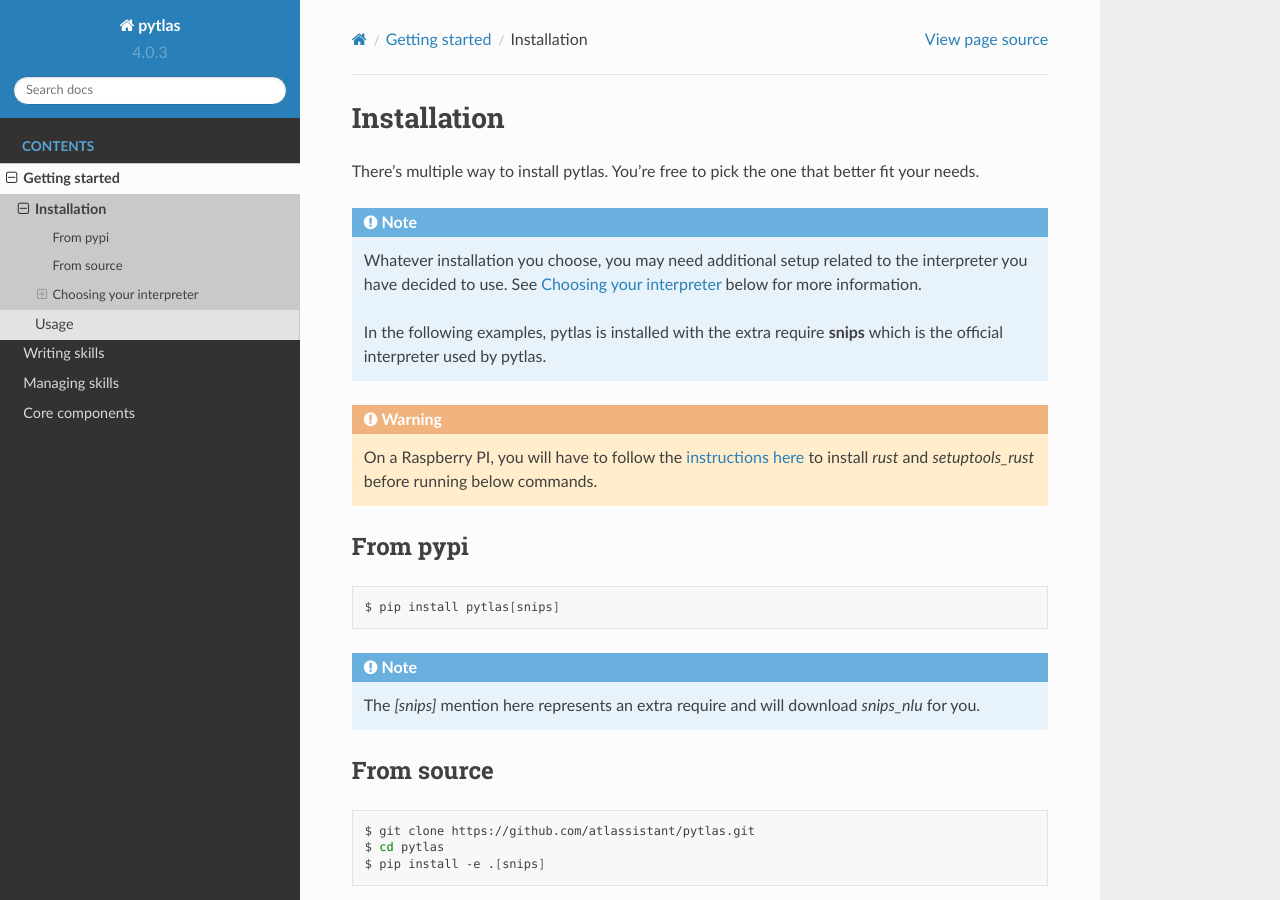
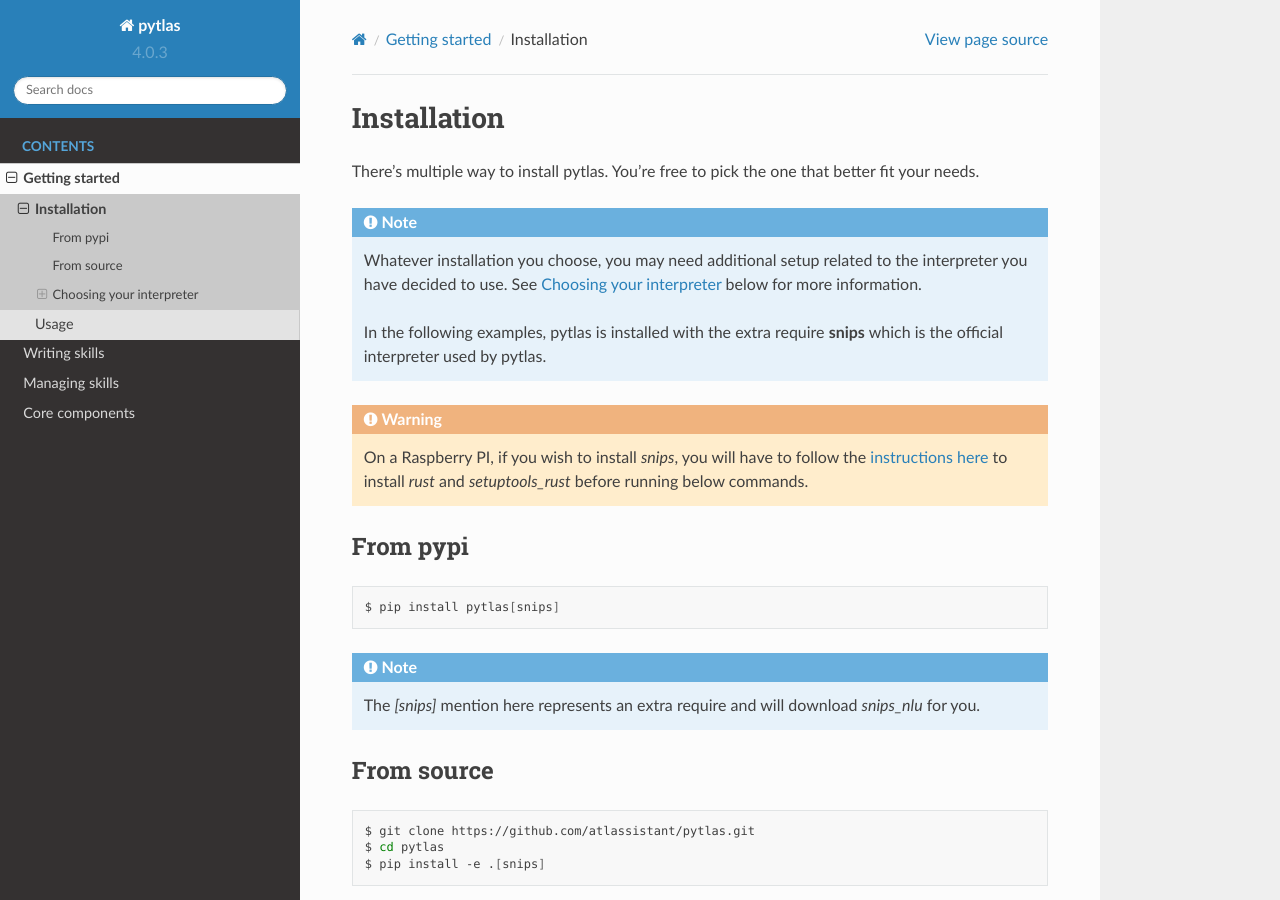
Before and after one commit to atlassistant/pytlas, a Sphinx documentation site: the page built from docs/getting_started/installation.rst, in a window 1280 px wide and 900 px high. Built offline with Sphinx 7.4.7 and the Read the Docs theme 2.0.0, drawn with Linux system fonts in a browser that asks for light colours.

Commit message:
Update installation.rst

```diff
--- a/docs/getting_started/installation.rst
+++ b/docs/getting_started/installation.rst
@@ -13,7 +13,7 @@
 
 .. warning::
 
-  On a Raspberry PI, you will have to follow the `instructions here <https://github.com/snipsco/snips-nlu-parsers/tree/develop/python#other-platforms>`_ to install `rust` and `setuptools_rust` before running below commands.
+  On a Raspberry PI, if you wish to install `snips`, you will have to follow the `instructions here <https://github.com/snipsco/snips-nlu-parsers/tree/develop/python#other-platforms>`_ to install `rust` and `setuptools_rust` before running below commands.
 
 From pypi
 ---------
```
